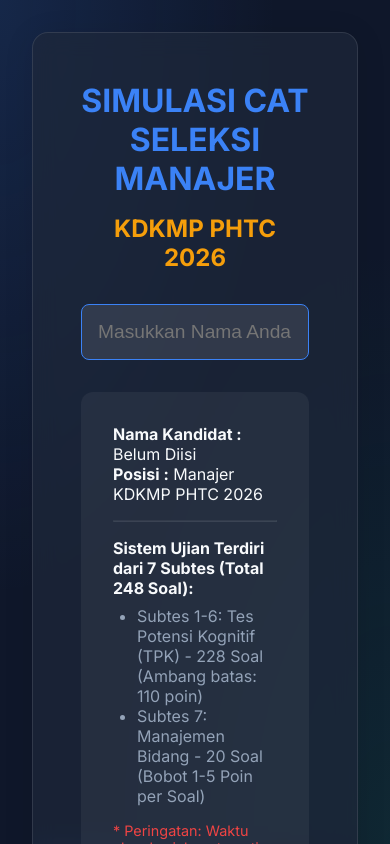
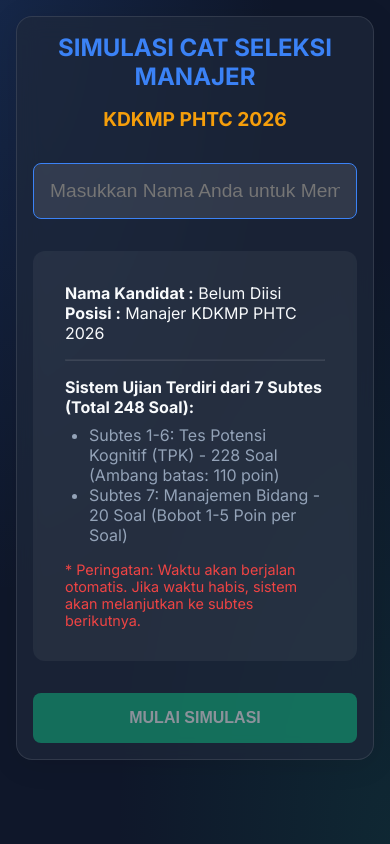
Before and after one commit to Yafaooo/cat-simulator, a React (Vite) app: page / in a window 390 px wide. Shown: the top 844 px of the page. Built offline with nearby package versions, Linux system fonts and the light colour scheme.

Commit message:
FIX TOTAL: Hapus node_modules agar Vercel tidak Permission Denied

```diff
--- a/src/App.jsx
+++ b/src/App.jsx
@@ -130,7 +130,7 @@ function App() {
   };
 
   return (
-    <div style={{ padding: '2rem', maxWidth: '800px', margin: '0 auto', width: '100%' }}>
+    <div className="app-container">
       {appState === 'intro' && (
         <div className="glass-panel animate-fade-in" style={{ padding: '3rem', textAlign: 'center' }}>
           <h1 style={{ color: 'var(--primary)', marginBottom: '1rem', fontSize: '2rem' }}>
--- a/src/index.css
+++ b/src/index.css
@@ -172,3 +172,66 @@ body {
   color: var(--primary);
   margin-bottom: 8px;
 }
+
+/* Responsive & Full Screen Layout */
+.app-container {
+  padding: 3rem;
+  max-width: 1400px; /* Full Screen Layout for Laptops */
+  margin: 0 auto;
+  width: 100%;
+}
+
+/* Media Queries for Responsiveness */
+@media screen and (max-width: 1024px) {
+  .app-container {
+    padding: 2rem;
+    max-width: 95%;
+  }
+}
+
+@media screen and (max-width: 768px) {
+  .app-container {
+    padding: 1rem;
+    max-width: 100%;
+  }
+
+  .glass-panel {
+    padding: 1.5rem !important;
+  }
+
+  .header-nav {
+    flex-direction: column;
+    text-align: center;
+    gap: 1rem;
+    padding: 1rem;
+  }
+
+  .btn {
+    width: 100%;
+    padding: 12px;
+    font-size: 1rem !important;
+  }
+
+  h1 {
+    font-size: 1.5rem !important;
+  }
+
+  h2 {
+    font-size: 1.2rem !important;
+  }
+
+  .timer {
+    font-size: 1.2rem;
+  }
+}
+
+@media screen and (max-width: 480px) {
+  .glass-panel {
+    padding: 1rem !important;
+  }
+
+  .option-btn {
+    padding: 12px;
+    font-size: 1rem;
+  }
+}
```
